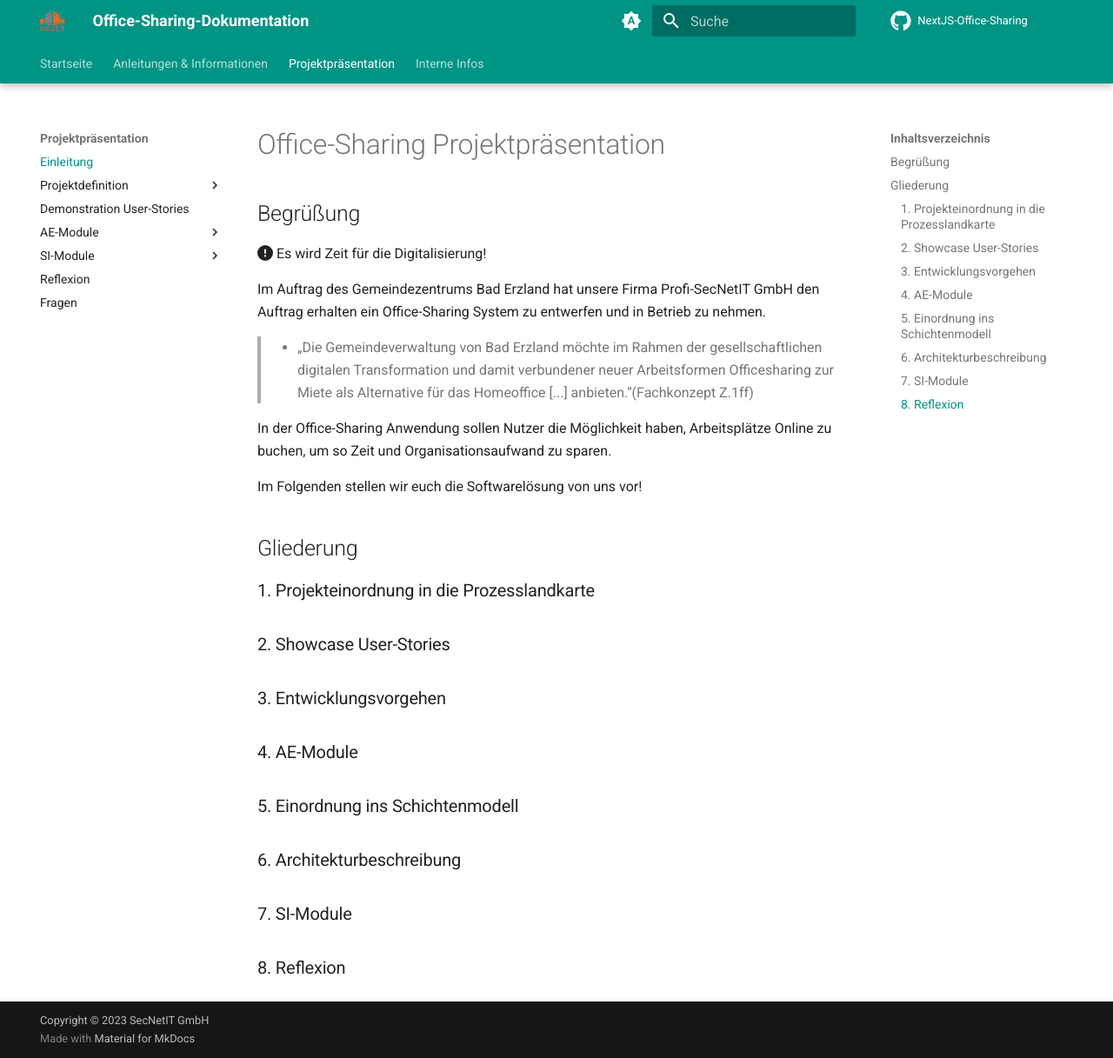
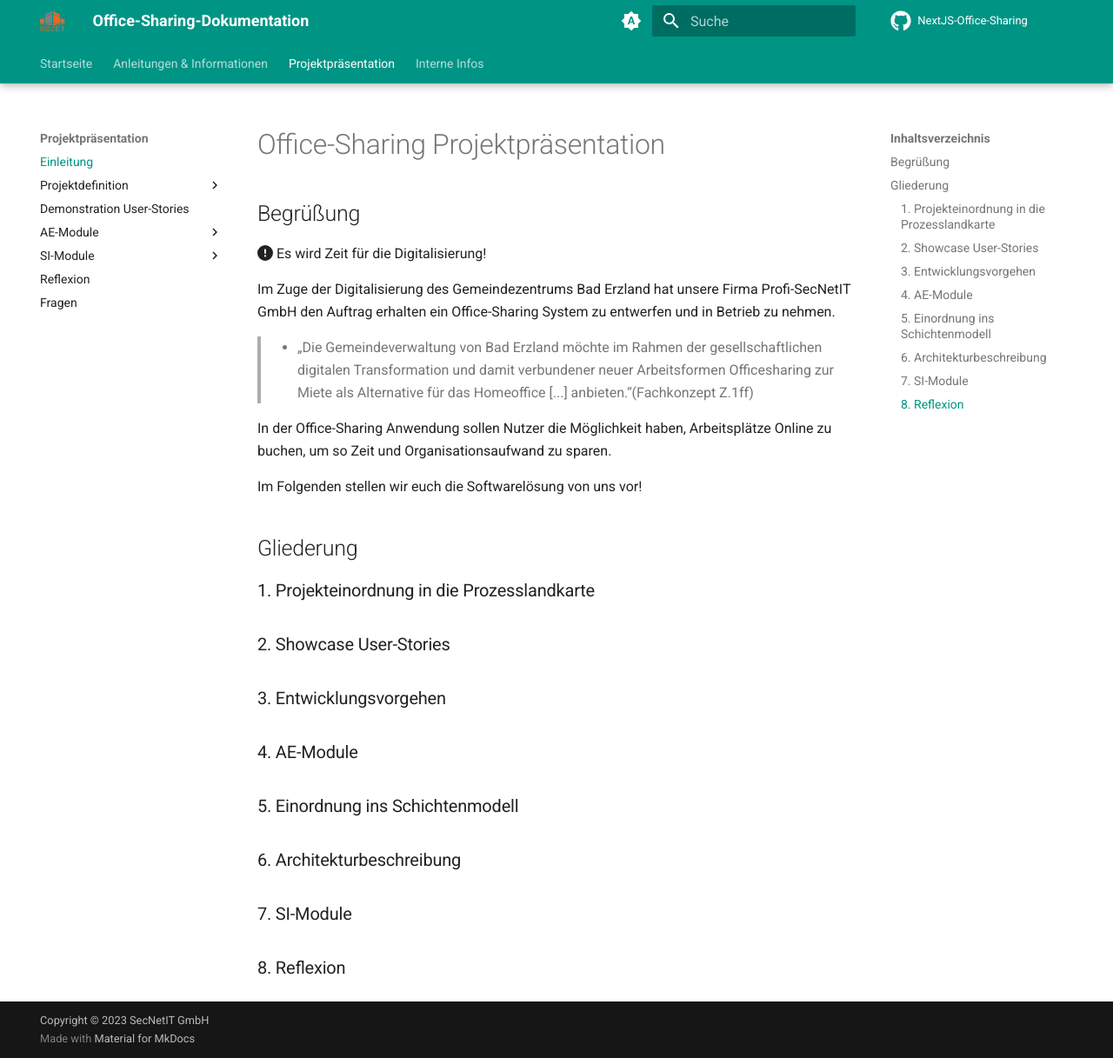
Before and after one commit to gz-bad-erzland-p2/Dokumentation, an MkDocs documentation site: the page built from docs/vortrag/01_Einleitung.md, in a window 1280 px wide and 1217 px high. Shown: the whole window at 87% size. Built offline with MkDocs 1.6.1 and Material for MkDocs 9.7.7, drawn with Linux system fonts in a browser that asks for light colours; comment, search, counter and statistics services are not loaded.

Commit message:
Update 01_Einleitung.md

```diff
--- a/docs/vortrag/01_Einleitung.md
+++ b/docs/vortrag/01_Einleitung.md
@@ -3,7 +3,7 @@
 
 :fontawesome-solid-circle-exclamation: Es wird Zeit für die Digitalisierung!
 
-Im Auftrag des Gemeindezentrums Bad Erzland hat unsere Firma Profi-SecNetIT GmbH den Auftrag erhalten ein Office-Sharing System zu entwerfen und in Betrieb zu nehmen.
+Im Zuge der Digitalisierung des Gemeindezentrums Bad Erzland hat unsere Firma Profi-SecNetIT GmbH den Auftrag erhalten ein Office-Sharing System zu entwerfen und in Betrieb zu nehmen.
 
 > * „Die Gemeindeverwaltung von Bad Erzland möchte im Rahmen der gesellschaftlichen digitalen Transformation und damit verbundener neuer Arbeitsformen Officesharing zur Miete als Alternative für das Homeoffice [...] anbieten.“(Fachkonzept Z.1ff)
 
```
